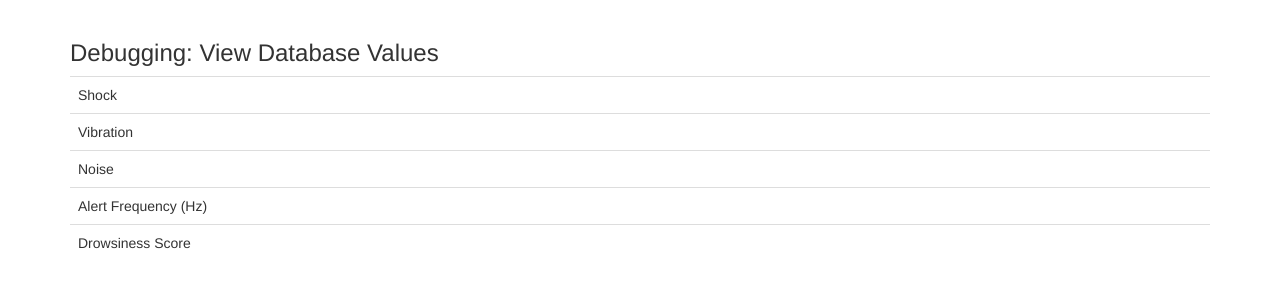
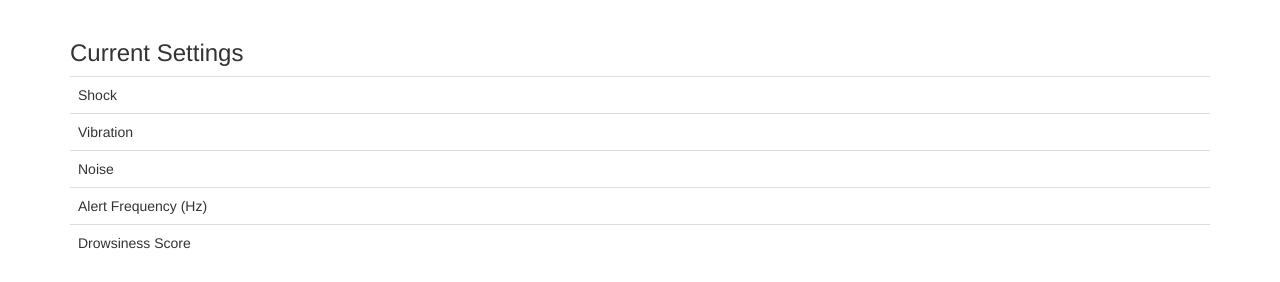
Before and after one commit to herbishere/CS361_DrowsinessWearable, a Flask app: template app/templates/settings.html in a window 1280 px wide. Shown: the part 52-334 px from the top of the page. Run offline with Flask 2, Linux system fonts and the light colour scheme; tables that the repository leaves empty hold one stand-in row (values such as "Sample post"); the template is opened without the code that fills it: values that come from a table or form of the project are taken from there, most other values are stand-ins (such as "Sample title", 1, 10 or a date in 2020); form fields are guessed from the names that the template uses; parts of the project's set-up code (start-up, migrations or seed data) failed here and were passed over; some libraries are stand-ins or nearby versions.

Commit message:
implemented customer request

```diff
--- a/app/templates/settings.html
+++ b/app/templates/settings.html
@@ -2,7 +2,7 @@
 {% import 'bootstrap/wtf.html' as wtf %}
 {% block app_content %}
 <table class="table">
-    <h3>Debugging: View Database Values</h3>
+    <h3>Current Settings</h3>
     <tbody>
         <tr>
             <td>Shock</th>
```
